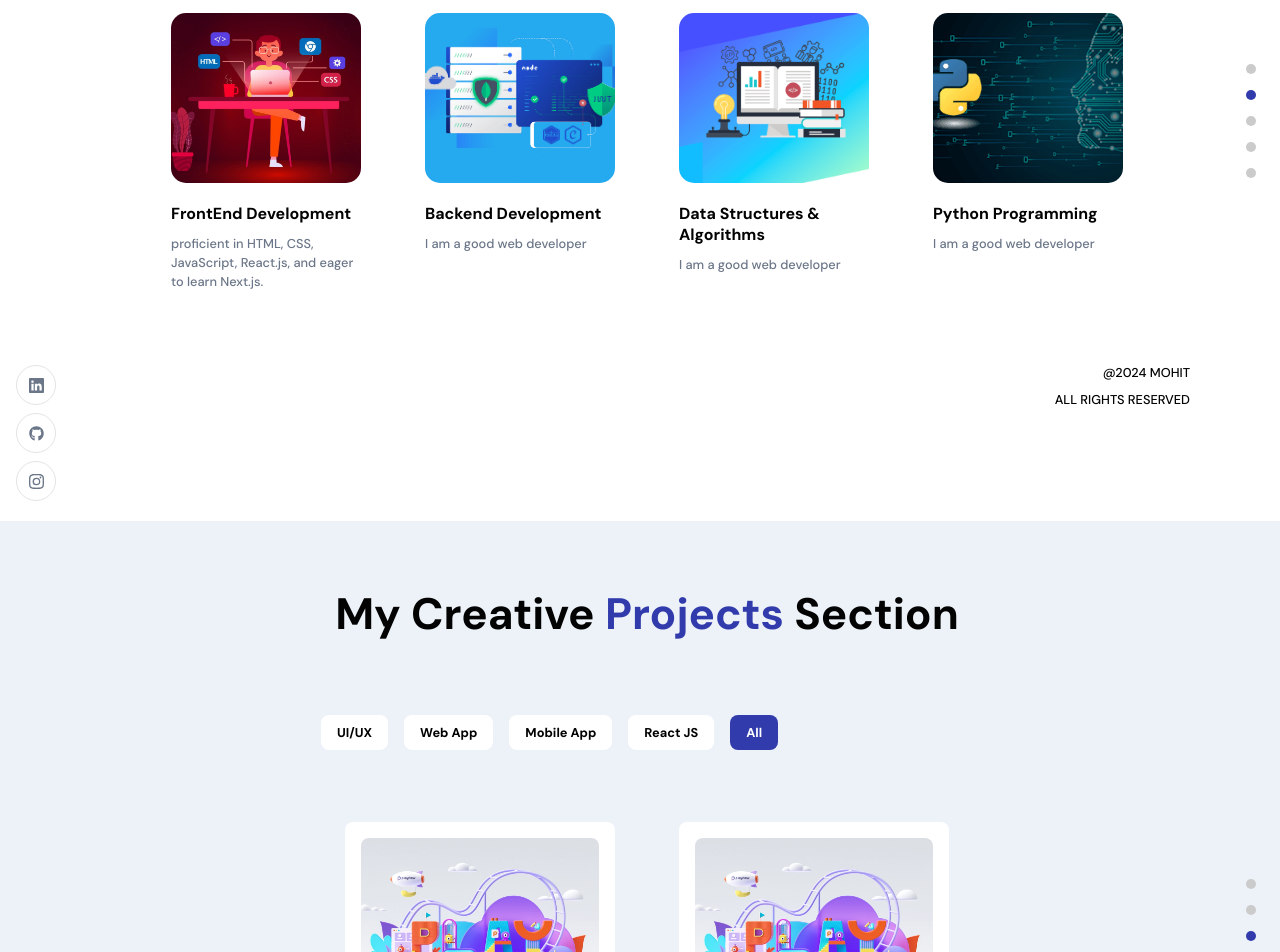
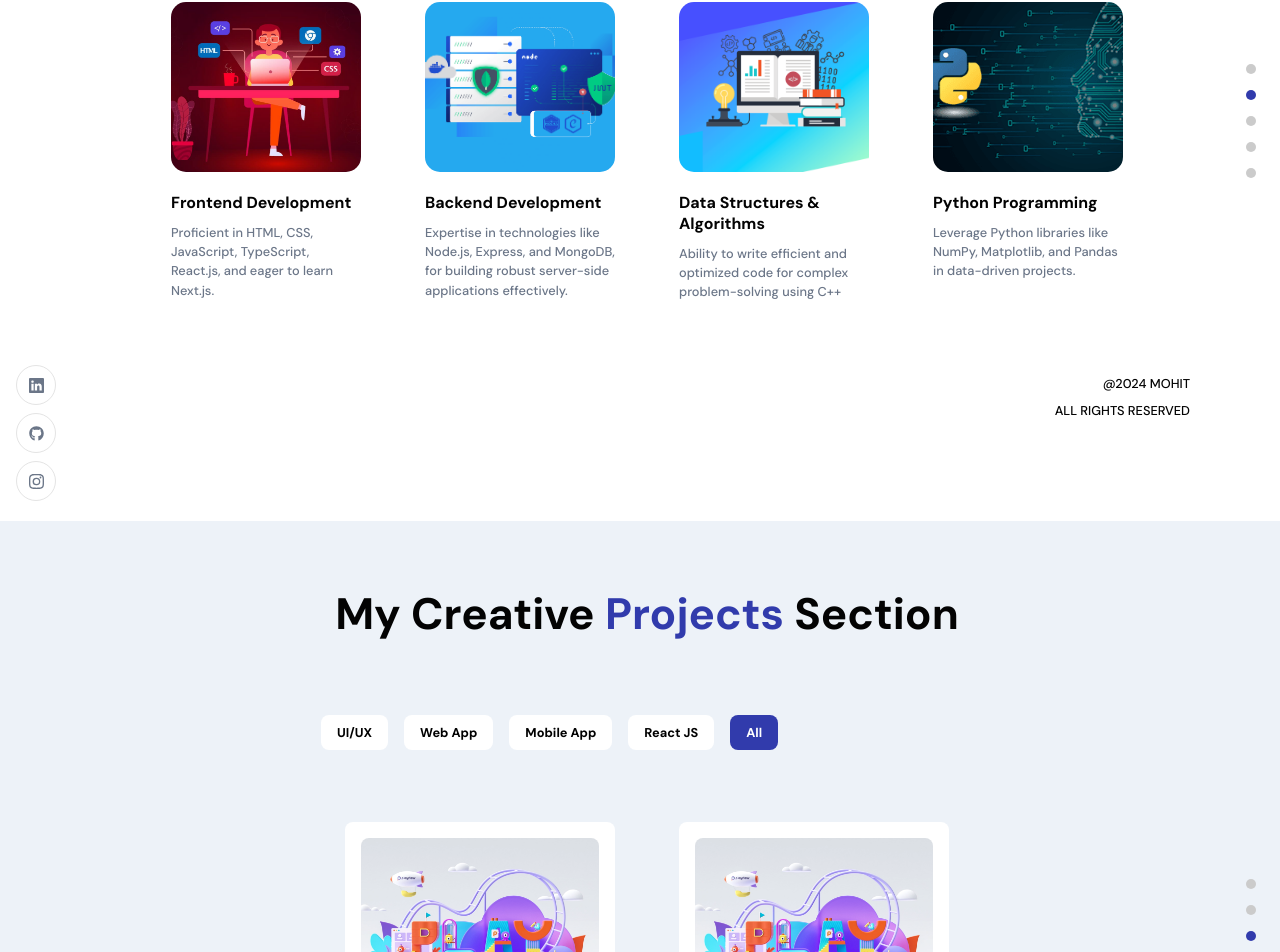
Before and after one commit to MohitNamdev22/Mohit-Portfolio-App, a React (Create React App) app: page / in a window 1280 px wide. Shown: the part 1079-2031 px from the top of the page. Built offline with nearby package versions, Linux system fonts and the light colour scheme.

Commit message:
changes in about section

```diff
--- a/src/containers/About/About.jsx
+++ b/src/containers/About/About.jsx
@@ -6,10 +6,10 @@ import { images } from '../../constants';
 import { AppWrap, MotionWrap } from '../../wrapper'
 
 const abouts = [
-  { title:'FrontEnd Development', description:'proficient in HTML, CSS, JavaScript, React.js, and eager to learn Next.js.', imgUrl:images.frontend },
-  { title:'Backend Development', description:'I am a good web developer', imgUrl:images.backend },
-  { title:'Data Structures & Algorithms', description:'I am a good web developer', imgUrl:images.dsa },
-  { title:'Python Programming', description:'I am a good web developer', imgUrl:images.pythonprog }
+  { title:'Frontend Development', description:'Proficient in HTML, CSS, JavaScript, TypeScript, React.js, and eager to learn Next.js.', imgUrl:images.frontend },
+  { title:'Backend Development', description:'Expertise in technologies like Node.js, Express, and MongoDB, for building robust server-side applications effectively.', imgUrl:images.backend },
+  { title:'Data Structures & Algorithms', description:'Ability to write efficient and optimized code for complex problem-solving using C++', imgUrl:images.dsa },
+  { title:'Python Programming', description:'Leverage Python libraries like NumPy, Matplotlib, and Pandas in data-driven projects.', imgUrl:images.pythonprog }
 ];
 
 
```
